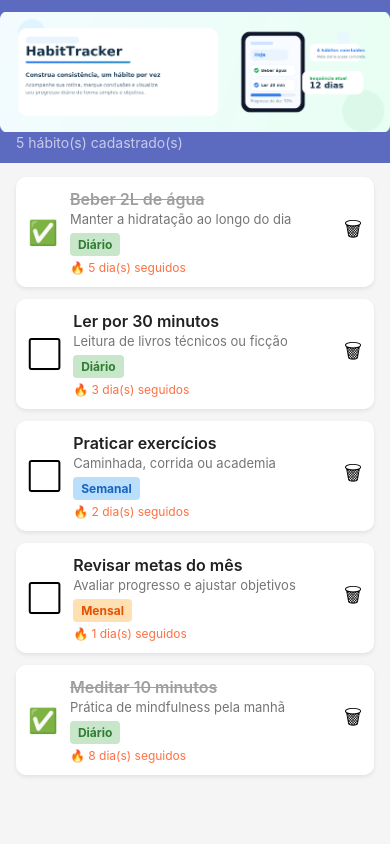
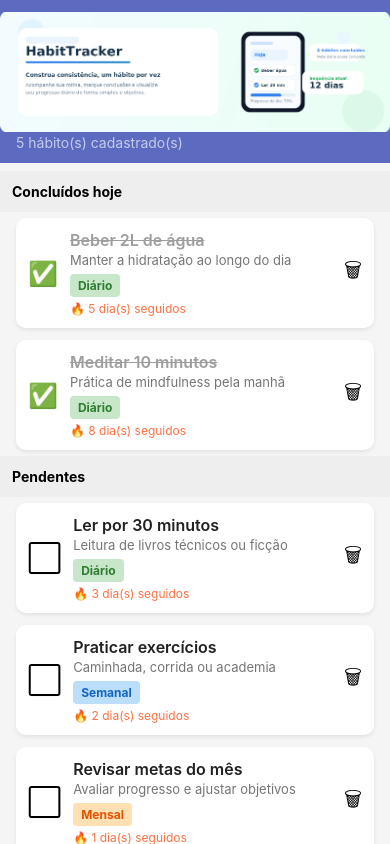
Before and after one commit to renanalencar/habit-tracker-expo, a React Native app: screen / in a window 390 px wide. Built offline with nearby package versions, Linux system fonts and the light colour scheme; no server answers.

Commit message:
feat(Q3): implement HabitList component using SectionList to group habits by completion status

```diff
--- a/src/components/HabitList.tsx
+++ b/src/components/HabitList.tsx
@@ -1,5 +1,5 @@
 import React from 'react';
-import { FlatList, StyleSheet, Text, View } from 'react-native';
+import { SectionList, StyleSheet, Text, View } from 'react-native';
 import { Habit } from '../types/Habit';
 import HabitItem from './HabitItem';
 
@@ -19,12 +19,25 @@ export default function HabitList({ habits, onToggle, onDelete }: HabitListProps
     );
   }
 
+  const sections = [
+    { title: 'Concluídos hoje', data: habits.filter(h => h.completedToday) },
+    { title: 'Pendentes', data: habits.filter(h => !h.completedToday) },
+  ];
+
   return (
-    <FlatList
-      data={habits}
+    <SectionList
+      sections={sections}
       keyExtractor={item => item.id}
       renderItem={({ item }) => (
         <HabitItem habit={item} onToggle={onToggle} onDelete={onDelete} />
+      )}
+      renderSectionHeader={({ section: { title } }) => (
+        <Text style={styles.sectionHeader}>{title}</Text>
+      )}
+      renderSectionFooter={({ section }) => (
+        section.data.length === 0 ? (
+          <Text style={styles.emptyCategoryText}>Nenhum hábito nesta categoria.</Text>
+        ) : null
       )}
       contentContainerStyle={styles.list}
     />
@@ -34,6 +47,16 @@ export default function HabitList({ habits, onToggle, onDelete }: HabitListProps
 const styles = StyleSheet.create({
   list: {
     paddingVertical: 8,
+  },
+  sectionHeader: {
+    backgroundColor: '#EEEEEE',
+    fontWeight: 'bold',
+    padding: 12,
+  },
+  emptyCategoryText: {
+    padding: 12,
+    color: '#757575',
+    fontStyle: 'italic',
   },
   emptyContainer: {
     flex: 1,
```
